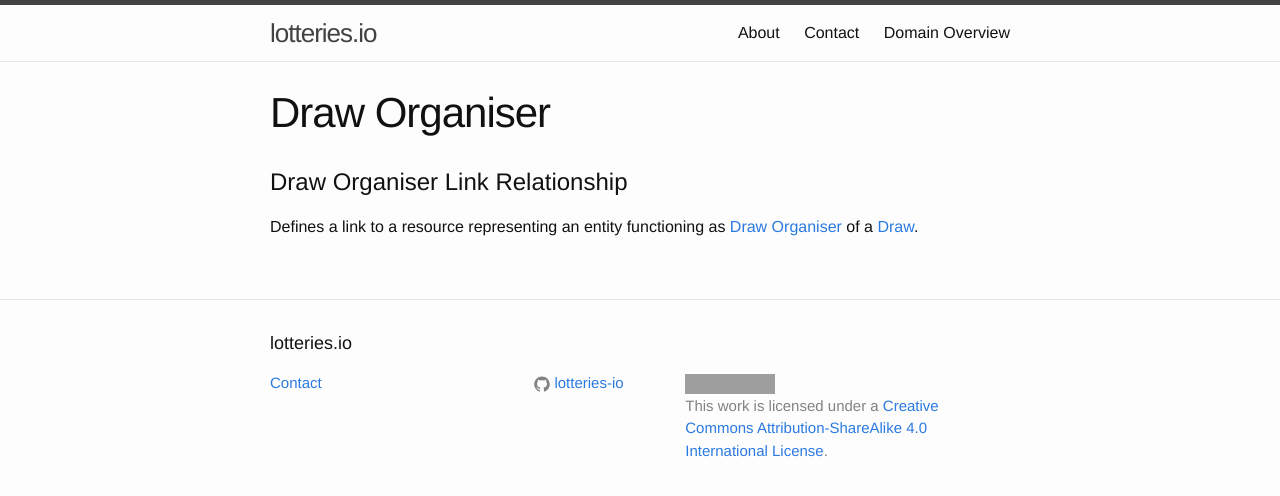
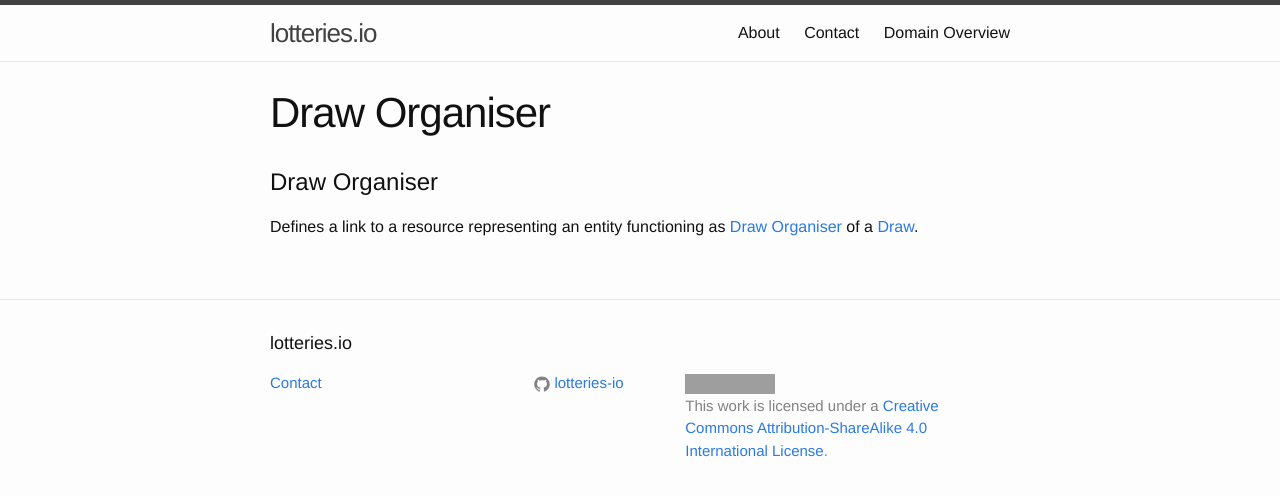
Before and after one commit to lotteries-io/lotteries-io.github.io, a Jekyll site: the page built from _link-relationships/draw-organiser.md, in a window 1280 px wide. Shown: the top 496 px of the page. Built offline with Jekyll 4.4.1, drawn with Linux system fonts in a browser that asks for light colours; grey boxes are pictures that could not be loaded.

Commit message:
Update draw-organiser.md

```diff
--- a/_link-relationships/draw-organiser.md
+++ b/_link-relationships/draw-organiser.md
@@ -2,6 +2,6 @@
 layout: page
 title: Draw Organiser
 ---
-# Draw Organiser Link Relationship
+# Draw Organiser
 
 Defines a link to a resource representing an entity functioning as [Draw Organiser](../concepts/draw-organiser) of a [Draw](../concepts/draw).
```
